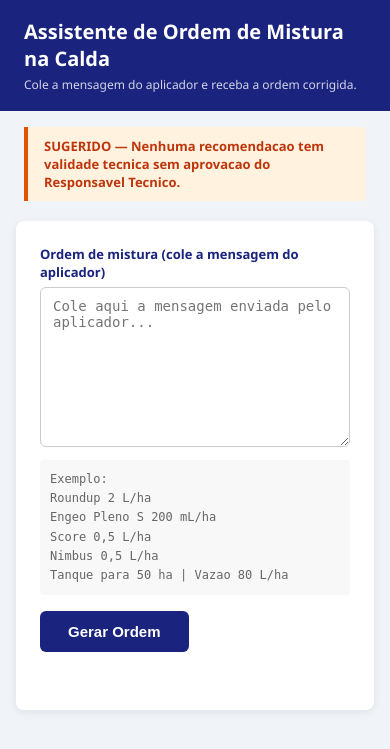
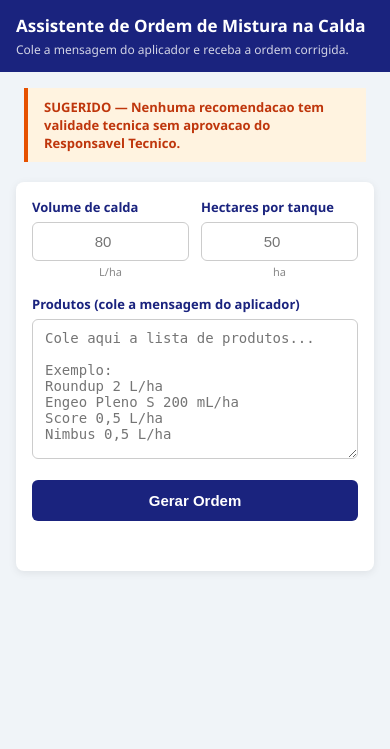
Before and after one commit to eduardopulveragro-bit/MisturaCaldas, a Flask app: page / in a window 390 px wide. Shown: the top 749 px of the page. Run offline with Flask 3, Linux system fonts and the light colour scheme.

Commit message:
Campos separados para vazao e hectares + colunas Dose/ha e Dose/tanque
- Dois inputs no topo: Volume de calda (L/ha) e Hectares por tanque
- Tabela com colunas separadas: Dose/ha e Dose/tanque
- Coluna Dose/tanque so aparece quando ha e tanque sao informados
- Layout responsivo para mobile
- Backend aceita campos vazao e area do formulario

Co-Authored-By: Claude Opus 4.6 <noreply@anthropic.com>

```diff
--- a/app.py
+++ b/app.py
@@ -54,6 +54,20 @@ def processar():
     itens_ordenados = ordenar_itens(itens)
 
     operacao = extrair_operacao(mensagem)
+
+    form_vazao = request.form.get("vazao", "").strip()
+    form_area = request.form.get("area", "").strip()
+    if form_vazao:
+        try:
+            operacao["vazao_L_ha"] = float(form_vazao.replace(",", "."))
+        except ValueError:
+            pass
+    if form_area:
+        try:
+            operacao["area_tanque_ha"] = float(form_area.replace(",", "."))
+        except ValueError:
+            pass
+
     area = operacao.get("area_tanque_ha")
     if area:
         calcular_totais_tanque(itens_ordenados, area)
--- a/templates/index.html
+++ b/templates/index.html
@@ -18,13 +18,26 @@
     main { max-width: 900px; margin: 20px auto; padding: 0 16px; }
     .card { background: white; border-radius: 8px; padding: 24px; box-shadow: 0 2px 8px rgba(0,0,0,0.08); margin-bottom: 20px; }
     label { display: block; font-size: 13px; font-weight: 600; margin-bottom: 6px; color: #1A237E; }
-    textarea { width: 100%; border: 1px solid #ccc; border-radius: 6px; padding: 10px 12px; font-size: 14px; height: 160px; resize: vertical; font-family: monospace; }
+    textarea { width: 100%; border: 1px solid #ccc; border-radius: 6px; padding: 10px 12px; font-size: 14px; height: 140px; resize: vertical; font-family: monospace; }
     textarea:focus { outline: none; border-color: #1A237E; box-shadow: 0 0 0 2px rgba(26,35,126,0.15); }
+    .campos-operacao {
+      display: flex; gap: 12px; margin-bottom: 16px;
+    }
+    .campo-num {
+      flex: 1;
+    }
+    .campo-num input {
+      width: 100%; border: 1px solid #ccc; border-radius: 6px;
+      padding: 10px 12px; font-size: 15px; text-align: center;
+    }
+    .campo-num input:focus { outline: none; border-color: #1A237E; box-shadow: 0 0 0 2px rgba(26,35,126,0.15); }
+    .campo-num .unidade { font-size: 11px; color: #888; text-align: center; margin-top: 3px; }
     .btn {
       display: inline-flex; align-items: center; gap: 8px;
       background: #1A237E; color: white; border: none; border-radius: 6px;
       padding: 12px 28px; font-size: 15px; font-weight: 600; cursor: pointer;
-      margin-top: 16px;
+      margin-top: 16px; width: 100%;
+      justify-content: center;
     }
     .btn:hover { background: #283593; }
     .btn:disabled { background: #9e9e9e; cursor: not-allowed; }
@@ -32,15 +45,27 @@
     .erro { color: #C62828; font-weight: 600; }
     .spinner { display: inline-block; width: 16px; height: 16px; border: 2px solid #fff; border-top-color: transparent; border-radius: 50%; animation: spin 0.7s linear infinite; }
     @keyframes spin { to { transform: rotate(360deg); } }
-    .exemplo { font-size: 12px; color: #666; margin-top: 8px; background: #f8f8f8; padding: 10px; border-radius: 4px; font-family: monospace; line-height: 1.6; }
+    .exemplo { font-size: 12px; color: #666; margin-top: 8px; margin-bottom: 16px; background: #f8f8f8; padding: 10px; border-radius: 4px; font-family: monospace; line-height: 1.6; }
 
     #resultado { display: none; }
     #resultado h2 { font-size: 16px; color: #1A237E; margin-bottom: 12px; }
     .operacao-info { font-size: 13px; color: #555; margin-bottom: 12px; font-style: italic; }
     table.ordem { width: 100%; border-collapse: collapse; font-size: 13px; }
-    table.ordem th { background: #1A237E; color: white; padding: 8px 10px; text-align: left; font-weight: 600; }
-    table.ordem td { padding: 8px 10px; border-bottom: 1px solid #e0e0e0; vertical-align: top; }
-    .prediluicao { display: block; font-size: 13px; color: #2E7D32; font-weight: 600; text-transform: uppercase; margin-top: 4px; }
+    table.ordem th { background: #1A237E; color: white; padding: 6px 8px; text-align: center; font-weight: 600; font-size: 12px; }
+    table.ordem th:nth-child(2) { text-align: left; }
+    table.ordem td { padding: 6px 8px; border-bottom: 1px solid #e0e0e0; vertical-align: top; text-align: center; }
+    table.ordem td:nth-child(2) { text-align: left; }
+    .prediluicao { display: block; font-size: 12px; color: #2E7D32; font-weight: 600; text-transform: uppercase; margin-top: 4px; }
+    .col-num { width: 28px; }
+    .col-dose { white-space: nowrap; }
+
+    @media (max-width: 600px) {
+      .card { padding: 16px; }
+      table.ordem { font-size: 12px; }
+      table.ordem th, table.ordem td { padding: 5px 4px; }
+      header { padding: 14px 16px; }
+      header h1 { font-size: 17px; }
+    }
   </style>
 </head>
 <body>
@@ -56,17 +81,22 @@
   <main>
     <div class="card">
       <form id="form">
+        <div class="campos-operacao">
+          <div class="campo-num">
+            <label for="vazao">Volume de calda</label>
+            <input type="number" id="vazao" name="vazao" placeholder="80" min="1" step="any">
+            <div class="unidade">L/ha</div>
+          </div>
+          <div class="campo-num">
+            <label for="area">Hectares por tanque</label>
+            <input type="number" id="area" name="area" placeholder="50" min="1" step="any">
+            <div class="unidade">ha</div>
+          </div>
+        </div>
+
         <div>
-          <label for="mensagem">Ordem de mistura (cole a mensagem do aplicador)</label>
-          <textarea id="mensagem" name="mensagem" placeholder="Cole aqui a mensagem enviada pelo aplicador..." required></textarea>
-          <div class="exemplo">
-            Exemplo:<br>
-            Roundup 2 L/ha<br>
-            Engeo Pleno S 200 mL/ha<br>
-            Score 0,5 L/ha<br>
-            Nimbus 0,5 L/ha<br>
-            Tanque para 50 ha | Vazao 80 L/ha
-          </div>
+          <label for="mensagem">Produtos (cole a mensagem do aplicador)</label>
+          <textarea id="mensagem" name="mensagem" placeholder="Cole aqui a lista de produtos...&#10;&#10;Exemplo:&#10;Roundup 2 L/ha&#10;Engeo Pleno S 200 mL/ha&#10;Score 0,5 L/ha&#10;Nimbus 0,5 L/ha" required></textarea>
         </div>
 
         <button type="submit" class="btn" id="btn">
@@ -83,10 +113,11 @@
       <table class="ordem">
         <thead>
           <tr>
-            <th>#</th>
+            <th class="col-num">#</th>
             <th>Produto</th>
-            <th>Formulacao</th>
-            <th>Dose</th>
+            <th>Form.</th>
+            <th>Dose/ha</th>
+            <th id="th-tanque" style="display:none;">Dose/tanque</th>
           </tr>
         </thead>
         <tbody id="tabela-corpo"></tbody>
@@ -102,6 +133,7 @@
     const resultado = document.getElementById('resultado');
     const tabelaCorpo = document.getElementById('tabela-corpo');
     const operacaoInfo = document.getElementById('operacao-info');
+    const thTanque = document.getElementById('th-tanque');
 
     form.addEventListener('submit', async (e) => {
       e.preventDefault();
@@ -133,31 +165,36 @@
         // Montar tabela
         tabelaCorpo.innerHTML = '';
         const temTotais = dados.ordem.some(item => item.total_tanque);
+        thTanque.style.display = temTotais ? '' : 'none';
 
         dados.ordem.forEach((item, i) => {
           const tr = document.createElement('tr');
           const formUpper = (item.formulacao || '').toUpperCase();
+          const formDisplay = (formUpper === 'DESCONHECIDA') ? '—' : formUpper;
 
-          let doseStr = item.dose + ' ' + item.unidade + '/' + item.base;
-          if (temTotais && item.total_tanque) {
-            doseStr += ' = <strong>' + item.total_tanque + ' ' + item.total_unidade + '</strong>';
-          }
+          const doseHa = item.dose + ' ' + item.unidade + '/' + item.base;
 
           let produtoHtml = '<strong>' + item.produto + '</strong>';
           if (item.alerta_prediluicao) {
             produtoHtml += '<span class="prediluicao">&gt;&gt; ' + item.alerta_prediluicao + '</span>';
           }
 
-          const formDisplay = (formUpper === 'DESCONHECIDA') ? '—' : formUpper;
-
-          tr.innerHTML =
-            '<td>' + (i + 1) + '</td>' +
+          let html =
+            '<td class="col-num">' + (i + 1) + '</td>' +
             '<td>' + produtoHtml + '</td>' +
             '<td>' + formDisplay + '</td>' +
-            '<td>' + doseStr + '</td>';
+            '<td class="col-dose">' + doseHa + '</td>';
+
+          if (temTotais) {
+            const doseTanque = item.total_tanque
+              ? '<strong>' + item.total_tanque + ' ' + item.total_unidade + '</strong>'
+              : '—';
+            html += '<td class="col-dose">' + doseTanque + '</td>';
+          }
+
+          tr.innerHTML = html;
           tabelaCorpo.appendChild(tr);
         });
-
 
         resultado.style.display = 'block';
         resultado.scrollIntoView({ behavior: 'smooth' });
```
